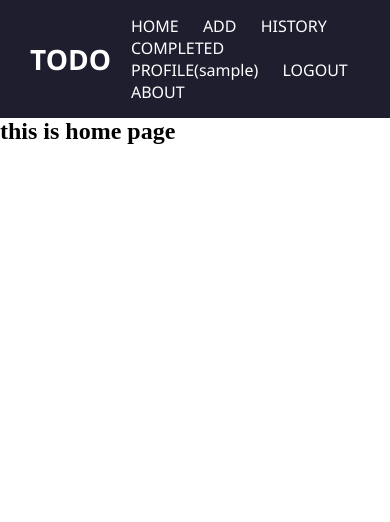
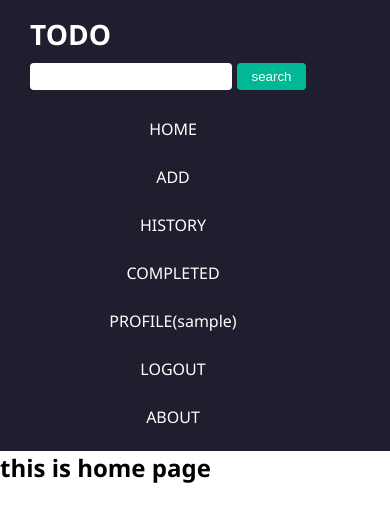
Before and after one commit to Preetimallick28/task_management_with_auth_and_search_with_fk, a Django app: page /base/ in a window 390 px wide. Shown: the top 522 px of the page. Run offline with Django 5.2, Linux system fonts and the light colour scheme; the visitor is signed in with stand-in values (Sample User, id 1); data that the repository does not hold is empty.

Commit message:
search_operations

```diff
--- a/base/views.py
+++ b/base/views.py
@@ -1,11 +1,23 @@
 from django.shortcuts import render , redirect
 from base.models import add
+from django.db.models import Q
 
 #yellow_underline - currently vscode , this project is using system python software, from system python software we are using for download venv module
 # this underline means changing python interpreter - this point should kept in mind
 # Create your views here.
+
+#when get() throws error when condition is not matching , the error name is - query does not exist
+
+#__icontains - it is similar like sql like operator
 def home(request):
     data=add.objects.filter(host=request.user)
+    if request.method=='GET':
+        if 'q' in request.GET:
+            q_data = request.GET['q']
+            print(q_data)
+            data = add.objects.filter(Q(title__icontains=q_data) & Q(host=request.user) |Q(desc__icontains=q_data) & Q(host=request.user))
+        else:
+            data=add.objects.filter(host=request.user)
     return render(request,'home.html',{'data':data})
 
 def add_task(request):
--- a/static/style.css
+++ b/static/style.css
@@ -1,38 +1,117 @@
-/* Reset default margins and paddings */
+/* Reset default margin and padding */
 * {
     margin: 0;
     padding: 0;
     box-sizing: border-box;
 }
 
+body {
+    font-family: 'Segoe UI', Tahoma, Geneva, Verdana, sans-serif;
+}
+
+/* Navigation Bar */
 nav {
     display: flex;
     justify-content: space-between;
     align-items: center;
     background-color: #1e1e2f;
+    color: white;
     padding: 15px 30px;
-    font-family: 'Segoe UI', Tahoma, Geneva, Verdana, sans-serif;
+    flex-wrap: wrap;
 }
 
-.logo h2 {
+/* Logo */
+nav .logo h2 {
     color: #fff;
     font-size: 28px;
-    font-weight: bold;
 }
 
-.links a {
+/* Links */
+nav .links {
+    display: flex;
+    gap: 20px;
+    align-items: center;
+    flex-wrap: wrap;
+}
+
+nav .links a {
     color: #fff;
     text-decoration: none;
-    margin-left: 20px;
-    font-size: 16px;
-    transition: color 0.3s ease;
+    font-weight: 500;
+    padding: 8px 12px;
+    transition: background 0.3s, color 0.3s;
+    border-radius: 5px;
 }
 
-.links a:hover {
-    color: #00bcd4;
-    border-bottom: 2px solid #00bcd4;
-    padding-bottom: 3px;
+nav .links a:hover {
+    background-color: #3e3e5e;
 }
+
+/* Search Box */
+nav .search {
+    margin-right: 10px;
+}
+
+nav .search form {
+    display: flex;
+    align-items: center;
+    gap: 5px;
+}
+
+nav .search input[type="text"] {
+    padding: 6px 10px;
+    border: none;
+    border-radius: 4px;
+    outline: none;
+}
+
+nav .search input[type="submit"] {
+    padding: 6px 12px;
+    background-color: #00b894;
+    color: white;
+    border: none;
+    border-radius: 4px;
+    cursor: pointer;
+    font-weight: 500;
+    transition: background 0.3s;
+}
+
+nav .search input[type="submit"]:hover {
+    background-color: #019875;
+}
+
+/* Responsive Design */
+@media (max-width: 768px) {
+    nav {
+        flex-direction: column;
+        align-items: flex-start;
+    }
+
+    nav .links {
+        flex-direction: column;
+        gap: 10px;
+        margin-top: 10px;
+    }
+
+    nav .search {
+        width: 100%;
+        margin-bottom: 10px;
+    }
+
+    nav .search form {
+        width: 100%;
+    }
+
+    nav .search input[type="text"] {
+        flex: 1;
+        width: 70%;
+    }
+
+    nav .search input[type="submit"] {
+        width: 25%;
+    }
+}
+
 /* General form container styling */
 .register-container {
     width: 100%;
--- a/templates/nav.html
+++ b/templates/nav.html
@@ -4,6 +4,12 @@
     </div>
     <div class="links">
         {% if request.user.is_authenticated %}
+            <div class="search">
+                <form action="">
+                    <input type="text" name="q" id="">
+                    <input type="submit" value="search">
+                </form>
+            </div>
             <a href="{% url 'home' %}">HOME</a>
             <a href="{% url 'add' %}">ADD</a>
             <a href="">HISTORY</a>
```
